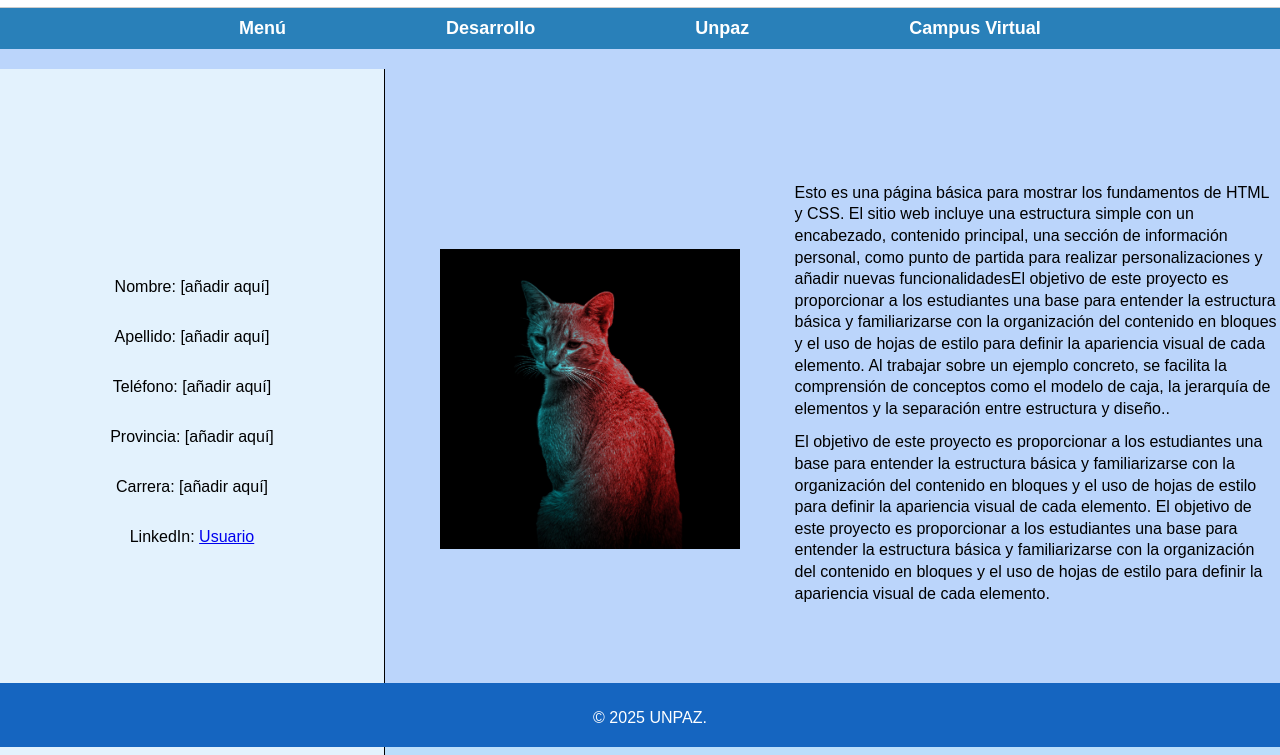
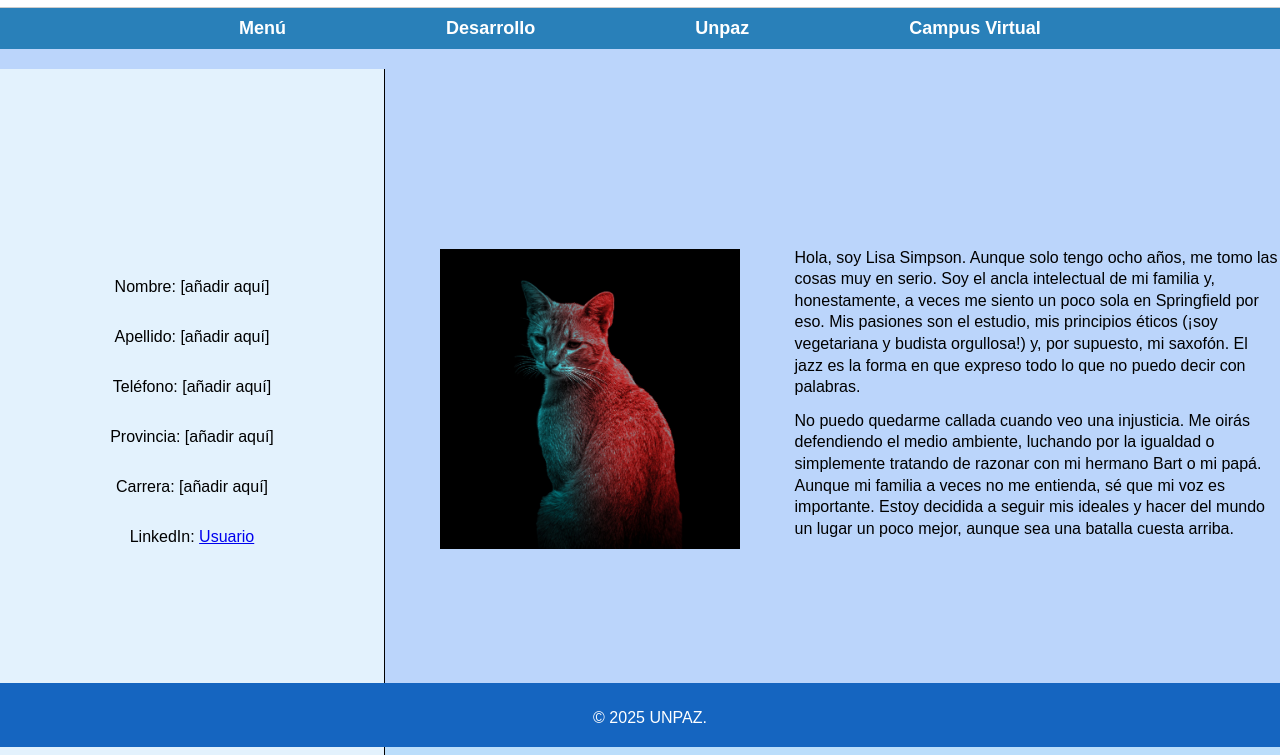
Before and after one commit to DesarrolloWeb2025C1/practica5, a plain HTML site: page index.html in a window 1280 px wide. Shown: the part 53-808 px from the top of the page. Drawn offline with Linux system fonts and the light colour scheme.

Commit message:
cambie descripcion

```diff
--- a/index.html
+++ b/index.html
@@ -35,18 +35,8 @@
         </div>
         <div>
             <div class="text-content">
-                <p>Esto es una página básica para mostrar los fundamentos de HTML y CSS. El sitio web incluye una
-                    estructura simple con un encabezado, contenido principal, una sección de información personal, como punto de partida
-                    para realizar personalizaciones y añadir nuevas funcionalidadesEl objetivo de este proyecto es proporcionar a los estudiantes una base para entender la estructura
-                    básica y familiarizarse con la organización del contenido en bloques y el uso de hojas de estilo para definir
-                    la apariencia visual de cada elemento. Al trabajar sobre un ejemplo concreto, se facilita la comprensión de conceptos como
-                    el modelo de caja, la jerarquía de elementos y la separación entre estructura y diseño..</p>
-                <p>El objetivo de este proyecto es proporcionar a los estudiantes una base para entender la estructura
-                    básica y familiarizarse con la organización del contenido en bloques y el uso de hojas de estilo para definir
-                    la apariencia visual de cada elemento.
-                    El objetivo de este proyecto es proporcionar a los estudiantes una base para entender la estructura
-                    básica y familiarizarse con la organización del contenido en bloques y el uso de hojas de estilo para definir
-                    la apariencia visual de cada elemento.</p>
+                <p>Hola, soy Lisa Simpson. Aunque solo tengo ocho años, me tomo las cosas muy en serio. Soy el ancla intelectual de mi familia y, honestamente, a veces me siento un poco sola en Springfield por eso. Mis pasiones son el estudio, mis principios éticos (¡soy vegetariana y budista orgullosa!) y, por supuesto, mi saxofón. El jazz es la forma en que expreso todo lo que no puedo decir con palabras.</p>
+                <p>No puedo quedarme callada cuando veo una injusticia. Me oirás defendiendo el medio ambiente, luchando por la igualdad o simplemente tratando de razonar con mi hermano Bart o mi papá. Aunque mi familia a veces no me entienda, sé que mi voz es importante. Estoy decidida a seguir mis ideales y hacer del mundo un lugar un poco mejor, aunque sea una batalla cuesta arriba.</p>
             </div>
          </div>
         <div class="footer">
```
